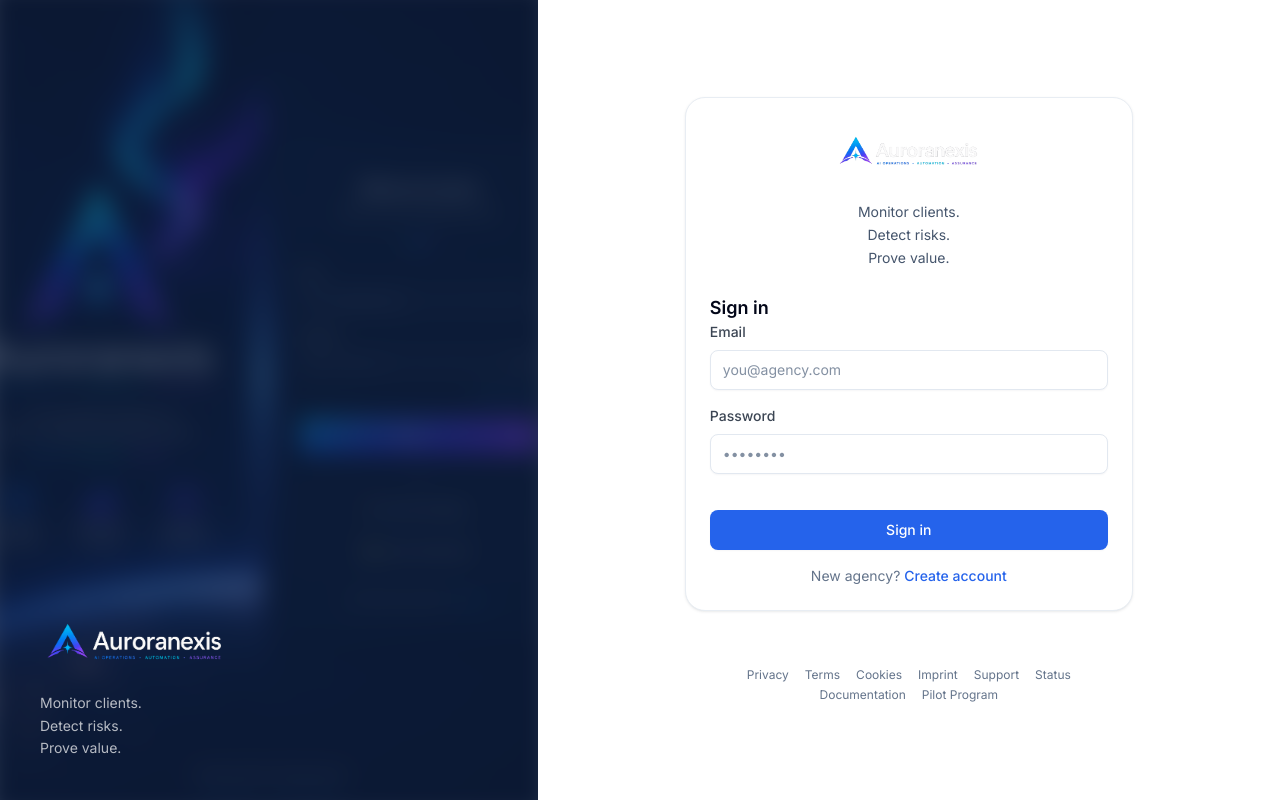
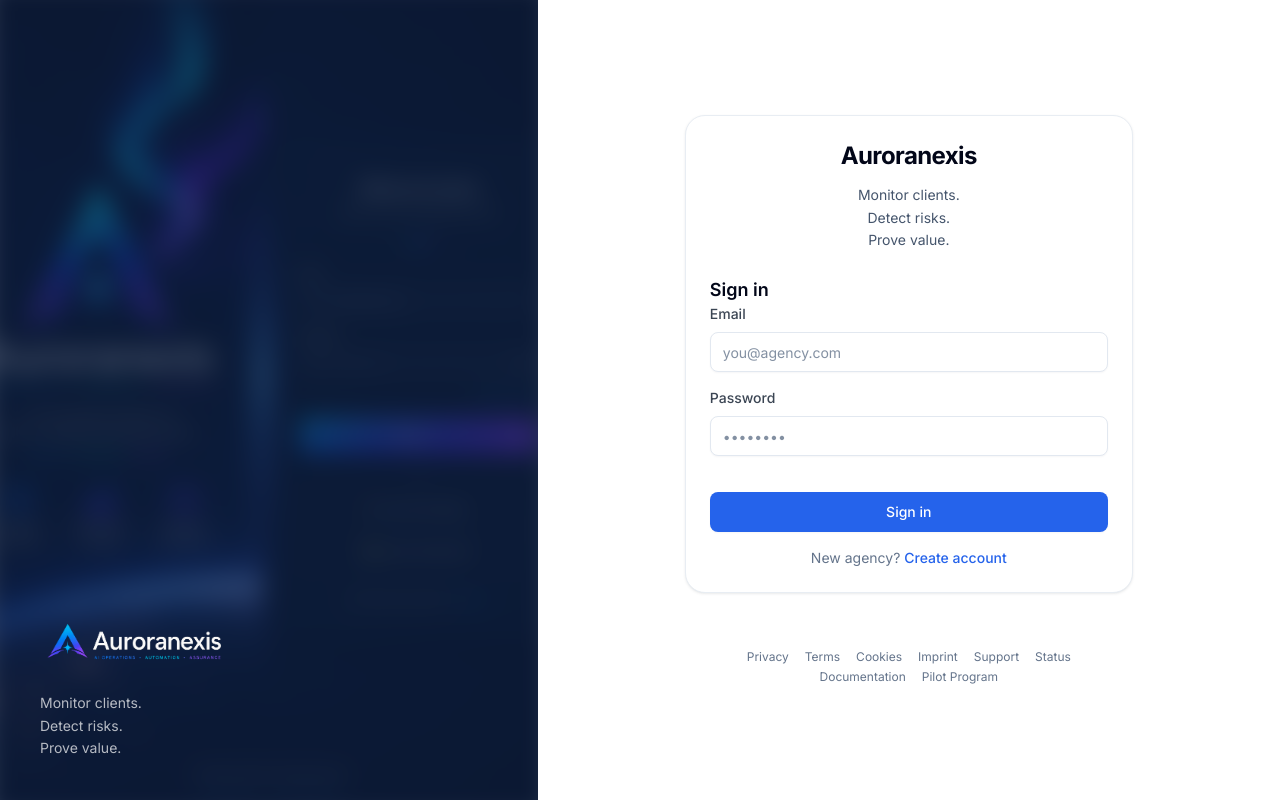
Before and after one commit to auronexis/auronexis-platform, a Next.js app: page /login in a window 1280 px wide. Built offline with nearby package versions, Linux system fonts and the light colour scheme; no server answers.

Commit message:
Replace unreadable login and loading logos with text

```diff
--- a/src/components/branding/brand-splash.tsx
+++ b/src/components/branding/brand-splash.tsx
@@ -34,12 +34,14 @@
   );
 }
 
-/** In-app loading state — light card uses on-light logo; dark/dashboard uses transparent logo. */
+/** In-app loading state — text wordmark only (no logo PNG). */
 export function BrandSplash({
   fullScreen = false,
   className,
   variant = "light",
 }: BrandSplashProps) {
+  const isDark = variant === "dark";
+
   return (
     <div
       className={cn(
@@ -58,22 +60,17 @@
           "flex w-full max-w-[480px] flex-col items-center rounded-2xl border border-border-subtle bg-surface-2/60 px-8 py-10 text-center shadow-sm sm:px-12 sm:py-12",
         )}
       >
-        {variant === "dark" ? (
-          <img
-            src="/branding/logo-horizontal-transparent.png"
-            alt="Auroranexis logo"
-            className="mx-auto h-auto w-[150px] max-w-[150px] object-contain opacity-90"
-          />
-        ) : (
-          <div className="mx-auto flex w-[150px] max-w-[150px] justify-center overflow-hidden">
-            <img
-              src="/branding/logo-horizontal-on-light.png"
-              alt="Auroranexis logo"
-              className="block h-auto max-h-[70px] w-full object-contain"
-            />
-          </div>
-        )}
-        <p className="mt-2 text-sm text-slate-600">Loading workspace...</p>
+        <div
+          className={cn(
+            "text-2xl font-bold tracking-tight",
+            isDark ? "text-white" : "text-slate-950",
+          )}
+        >
+          Auroranexis
+        </div>
+        <p className={cn("mt-2 text-sm", isDark ? "text-slate-300" : "text-slate-600")}>
+          Loading workspace...
+        </p>
         <LoadingIndicator />
       </div>
     </div>
--- a/src/components/branding/login-branding-shell.tsx
+++ b/src/components/branding/login-branding-shell.tsx
@@ -3,8 +3,7 @@
 import type { ResolvedOrganizationBranding } from "@/lib/branding/defaults";
 import { cn } from "@/lib/utils/cn";
 
-/** Fixed login logo path — transparent wordmark for dark login surfaces. */
-const LOGIN_LOGO_SRC = "/branding/logo-horizontal-transparent.png";
+const PANEL_LOGO_SRC = "/branding/logo-horizontal-transparent.png";
 
 const BRAND_TAGLINE = (
   <>
@@ -36,7 +35,7 @@
       <div className="absolute inset-0 bg-secondary/75" />
       <div className="relative flex h-full flex-col justify-end p-10 text-white">
         <img
-          src={LOGIN_LOGO_SRC}
+          src={PANEL_LOGO_SRC}
           alt="Auroranexis logo"
           className="h-auto w-[190px] max-w-[190px] object-contain object-left"
         />
@@ -72,12 +71,14 @@
       <div className="flex min-h-screen flex-1 flex-col items-center justify-center px-4 py-12">
         <div className="w-full max-w-md rounded-2xl border border-border-subtle bg-white p-6 shadow-sm dark:bg-white">
           <div className="mb-6 text-center">
-            <img
-              src={LOGIN_LOGO_SRC}
-              alt="Auroranexis logo"
-              className="mx-auto mb-5 h-auto w-[150px] max-w-[150px] overflow-visible object-contain"
-            />
-            <p className="text-sm leading-relaxed text-slate-600">{BRAND_TAGLINE}</p>
+            <div className="text-2xl font-bold tracking-tight text-slate-950">Auroranexis</div>
+            <p className="mt-3 text-sm leading-relaxed text-slate-600">
+              Monitor clients.
+              <br />
+              Detect risks.
+              <br />
+              Prove value.
+            </p>
           </div>
           <h1 className="text-lg font-semibold text-slate-950">Sign in</h1>
           {children}
```
